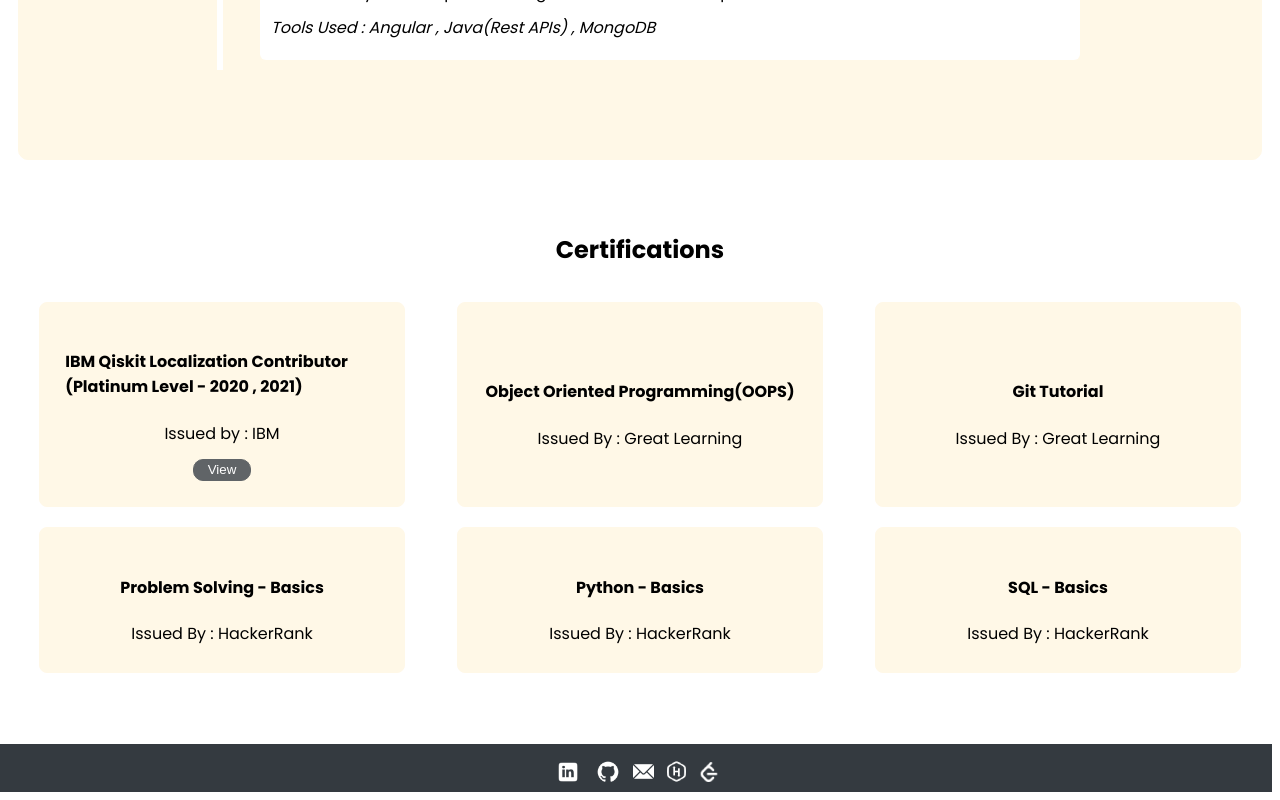
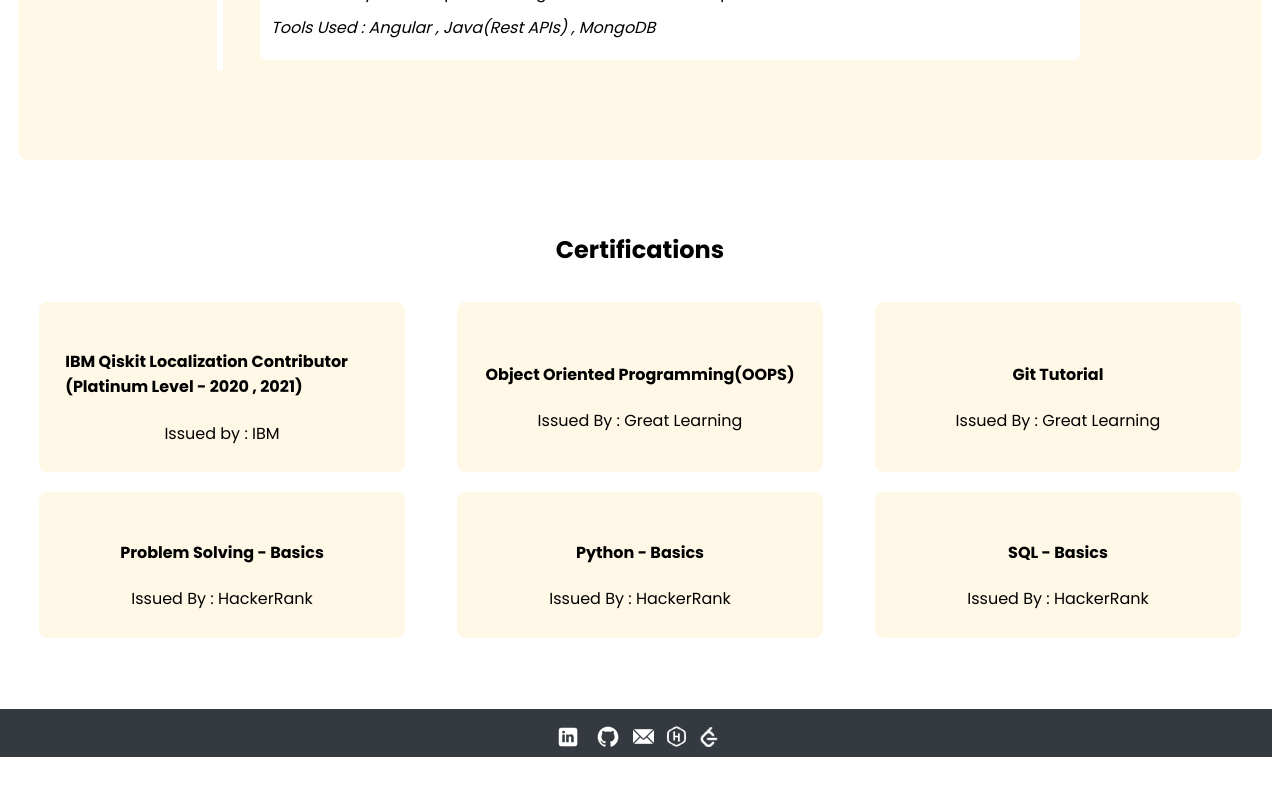
Before and after one commit to Saughanthikaa/Portfolio, an Angular app: page / in a window 1280 px wide. Shown: the part 2190-2990 px from the top of the page. After the commit the page ends 2955 px from the top, so only its background shows below. Built offline with nearby package versions, Linux system fonts and the light colour scheme.

Commit message:
changein link

```diff
--- a/src/app/certifications/certifications.component.html
+++ b/src/app/certifications/certifications.component.html
@@ -4,9 +4,9 @@
         <div class="content">
             <h4>IBM Qiskit Localization Contributor (Platinum Level - 2020 , 2021) </h4>
             <span>Issued by : IBM</span>
-            <a href="https://www.credly.com/badges/60c76ed5-0d0f-42db-bc3f-089a17997af1?source=linked_in_profile" target="_blank" style="margin-top: 10px;">
+            <!-- <a href="https://www.credly.com/badges/60c76ed5-0d0f-42db-bc3f-089a17997af1?source=linked_in_profile" target="_blank" style="margin-top: 10px;">
                 <button class="btn">View</button>
-            </a>
+            </a> -->
         </div>
         <div class="content">
             <h4>Object Oriented Programming(OOPS)</h4>
```
